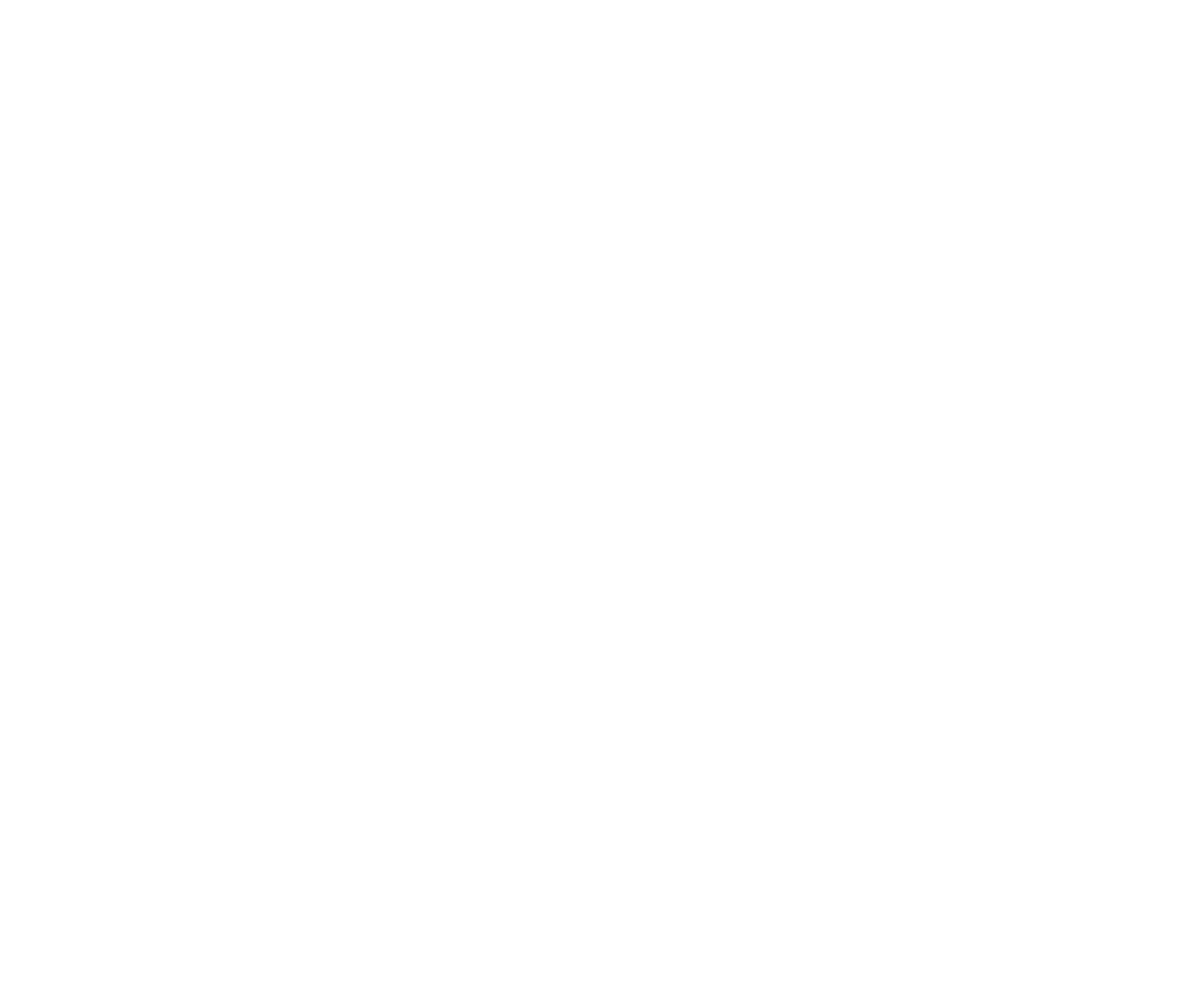
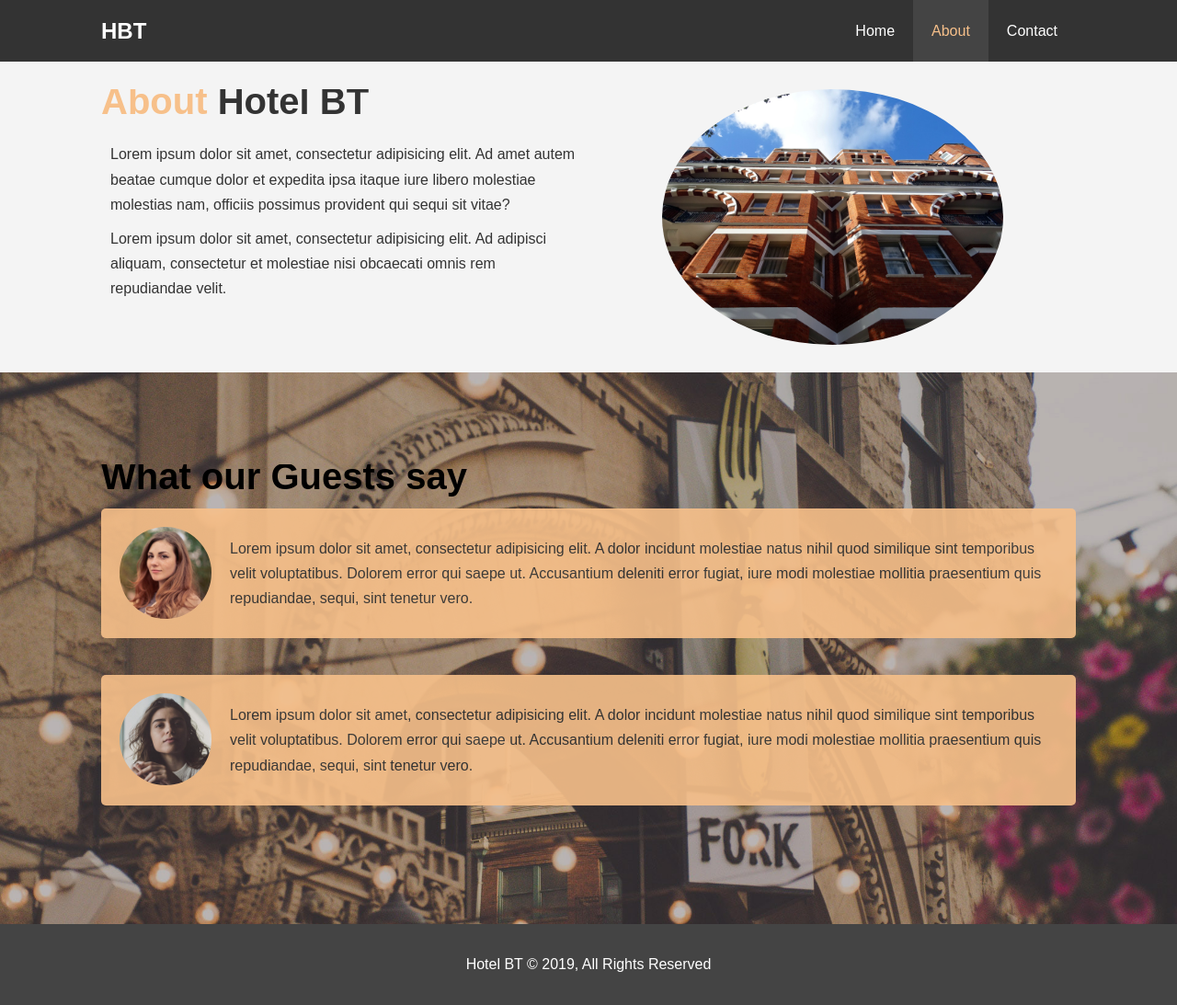
Before and after one commit to OnyemaAnthony/hotel_website, a plain HTML site: page about.html in a window 1280 px wide. Shown: the whole page at 92% size. Before the commit the page ends 800 px from the top, so only its background shows below. Drawn offline with Linux system fonts and the light colour scheme.

Commit message:
finish about page

```diff
--- a/about.html
+++ b/about.html
@@ -2,9 +2,70 @@
 <html lang="en">
 <head>
     <meta charset="UTF-8">
-    <title>Title</title>
+    <link rel="stylesheet" href="css/style.css">
+
+    <title>Hotel- Website | Anthony's Hotel</title>
 </head>
 <body>
 
+<header>
+
+    <nav id="navbar">
+        <div class="container">
+            <h1 class="log"><a href="index.html">
+                HBT</a>
+            </h1>
+
+            <ul>
+                <li><a href="index.html">Home</a></li>
+                <li><a class="current" href="about.html">About</a></li>
+                <li><a href="contact.html">Contact</a></li>
+            </ul>
+        </div>
+
+    </nav>
+</header>
+
+<section id="about-info" class="bg-light py-3">
+    <div class="container">
+        <div class="info-left">
+            <h1 class="l-heading"><span class="text-primary"> About </span>Hotel BT</h1>
+            <p>Lorem ipsum dolor sit amet, consectetur adipisicing elit. Ad amet autem beatae cumque dolor et expedita
+                ipsa itaque iure libero molestiae molestias nam, officiis possimus provident qui sequi sit vitae?</p>
+            <p>Lorem ipsum dolor sit amet, consectetur adipisicing elit. Ad adipisci aliquam, consectetur et molestiae
+                nisi obcaecati omnis rem repudiandae velit.</p>
+
+        </div>
+        <div class="info-right">
+            <img src="./images/photo-2.jpg" alt="Hotel">
+        </div>
+    </div>
+</section>
+<div class="clr"></div>
+
+<section id="testimonial" class="py-3">
+    <div class="container">
+        <h2 class="l-heading">What our Guests say</h2>
+        <div class="testimonial bg-primary">
+            <img src="./images/person-1.jpg" alt="joy">
+            <p>Lorem ipsum dolor sit amet, consectetur adipisicing elit. A dolor incidunt molestiae natus nihil quod
+                similique sint temporibus velit voluptatibus. Dolorem error qui saepe ut. Accusantium deleniti error
+                fugiat, iure modi molestiae mollitia praesentium quis repudiandae, sequi, sint tenetur vero.</p>
+
+        </div>
+        <div class="testimonial bg-primary">
+            <img src="./images/person-2.jpg" alt="Chioma">
+            <p>Lorem ipsum dolor sit amet, consectetur adipisicing elit. A dolor incidunt molestiae natus nihil quod
+                similique sint temporibus velit voluptatibus. Dolorem error qui saepe ut. Accusantium deleniti error
+                fugiat, iure modi molestiae mollitia praesentium quis repudiandae, sequi, sint tenetur vero.</p>
+
+        </div>
+
+    </div>
+</section>
+<footer id="main-footer">
+    <p>Hotel BT &copy; 2019, All Rights Reserved</p>
+
+</footer>
 </body>
 </html>
--- a/css/style.css
+++ b/css/style.css
@@ -163,5 +163,56 @@ p {
     background: #444;
     color: #fff;
     padding: 20px;
+}
+/*About style*/
+.py-1{ padding: 10px 0;}
+.py-2{ padding: 20px 0;}
+.py-3{ padding: 30px 0;}
 
+#about-info .info-left{
+    float: left;
+    width: 50%;
+    min-height: 100%;
 }
+
+#about-info .info-right{
+    float: right;
+    width: 50%;
+    min-height: 100%;
+
+}#about-info .info-right img{
+     display: block;
+     margin: auto;
+     width: 70%;
+    border-radius: 50%;
+ }
+
+ .l-heading{
+     font-size: 40px;
+ }
+#testimonial{
+    height: 600px;
+    background: url("../images/test-bg.jpg") no-repeat center center/cover;
+    padding-top: 100px;
+}
+#testimonial img{
+    width: 100px;
+}
+
+#testimonial .testimonial h2{
+    color: #fff;
+    text-align: center;
+    padding-bottom: 40px;
+}
+#testimonial .testimonial{
+    padding: 20px;
+    margin-bottom: 40px;
+    border-radius: 5px;
+    opacity: 0.9;
+}
+#testimonial .testimonial img{
+    width: 100px;
+    float: left;
+    margin-right: 20px;
+    border-radius: 50px;
+}
```
